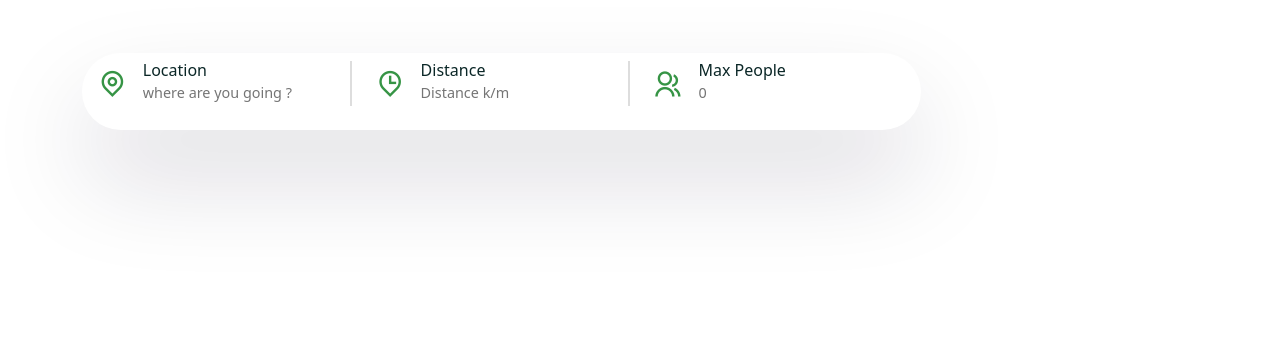
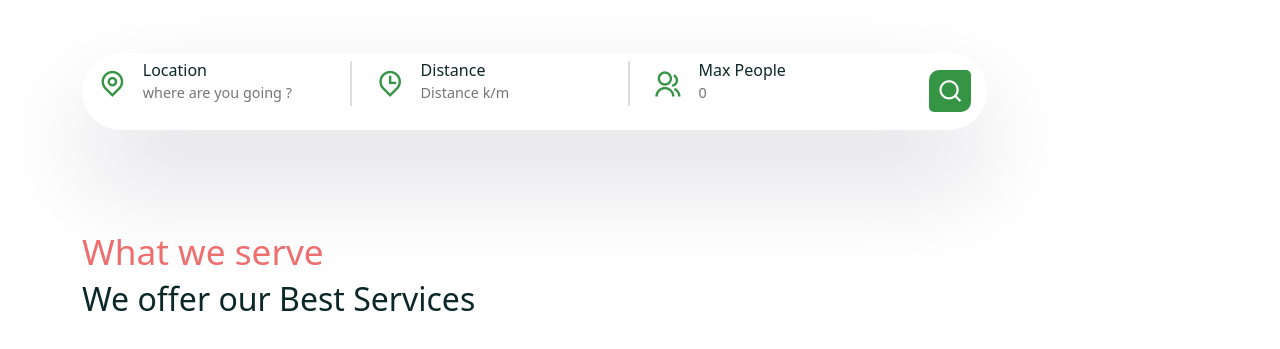
Before and after one commit to Sushantbz/TravelerSathi, a React (Create React App) app in the folder frontend/: page /home in a window 1280 px wide. Shown: the part 515-864 px from the top of the page. Before the commit the page ends 800 px from the top, so only its background shows below. Built offline with nearby package versions, Linux system fonts and the light colour scheme; a web font is replaced by a local one.

Commit message:
Add: - Services title -Search icon added - Search alert if null -Services color changes

```diff
--- a/frontend/src/pages/Home.jsx
+++ b/frontend/src/pages/Home.jsx
@@ -55,6 +55,17 @@ const Home = () => {
           </Row>
         </Container>
       </section>
+      <section>
+        <Container>
+          <Row>
+            <div lg='3'>
+              <h5 className="services__subtitle">What we serve</h5>
+              <h2 className="services__title">We offer our Best Services</h2>
+
+            </div>
+          </Row>
+        </Container>
+      </section>
     </>
   );
 };
--- a/frontend/src/shared/SearchBar.jsx
+++ b/frontend/src/shared/SearchBar.jsx
@@ -1,8 +1,25 @@
-import React from 'react';
+import React,{useRef} from 'react';
 import'./search-bar.css'
 import {div, Form,FormGroup} from "reactstrap";
 
 const SearchBar = () => {
+
+    const locationRef = useRef('')
+    const distanceRef = useRef(0)
+    const maxGroupSizeRef = useRef(0)
+
+    const searchHandler = ()=>{
+
+        const location = locationRef.current.value
+        const distance = distanceRef.current.value
+        const maxGroupSize = maxGroupSizeRef.current.value
+
+        if(location==='' || distance==='' || maxGroupSize===''){
+            return alert('All fields are required!');
+        }
+    }
+
+
   return <div lg='12'>
     <div className="search__bar">
         <Form className='d-flex align-items-center gap-4'>
@@ -14,7 +31,7 @@ const SearchBar = () => {
                     <h6>
                         Location
                     </h6>
-                    <input type="text" placeholder='where are you going ?' name="" id="" />
+                    <input type="text" placeholder='where are you going ?' ref ={locationRef} />
                 </div>
             </FormGroup>
             <FormGroup className='d-flex gap-3 form__group form__group-fast'>
@@ -25,7 +42,7 @@ const SearchBar = () => {
                     <h6>
                         Distance
                     </h6>
-                    <input type="number" placeholder='Distance k/m' name="" id="" />
+                    <input type="number" placeholder='Distance k/m' ref={distanceRef} />
                 </div>
             </FormGroup>
             <FormGroup className='d-flex gap-3 form__group form__group-last'>
@@ -36,9 +53,13 @@ const SearchBar = () => {
                     <h6>
                         Max People
                     </h6>
-                    <input type="number" placeholder='0' name="" id="" />
+                    <input type="number" placeholder='0' ref={maxGroupSizeRef} />
                 </div>
             </FormGroup>
+
+            <span className="search__icon" type='submit' onClick={searchHandler}>
+                <i class="ri-search-line"></i>
+            </span>
         </Form>
     </div>
   </div>
--- a/frontend/src/shared/search-bar.css
+++ b/frontend/src/shared/search-bar.css
@@ -33,3 +33,10 @@
     border-right: 2px solid #ddd;
 
 }
+.search__icon i{
+    font-size: 1.6rem;
+    padding: .5rem;
+    background: var(--primary-color);
+    color: #fff;
+    border-radius: 10px 5px 10px 5px;
+}
--- a/frontend/src/styles/home.css
+++ b/frontend/src/styles/home.css
@@ -41,3 +41,14 @@
 .hero__img-box{
     padding-top: 2rem;
 }
+
+.services__subtitle{
+    font-size: 2.2rem;
+    font-weight: 500;
+    color: #ee6e6e;
+
+}
+
+.services__title {
+    font-style: 2.5rem;
+}
```
